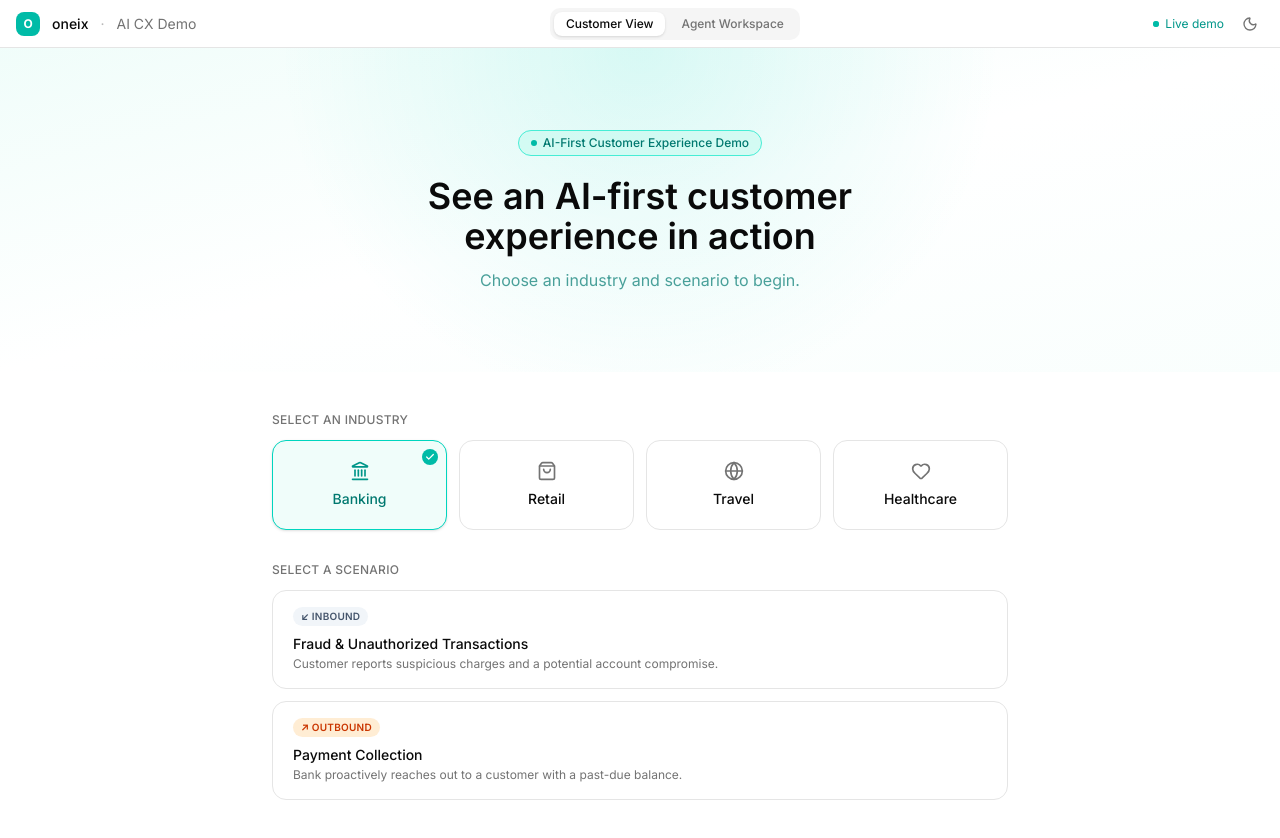
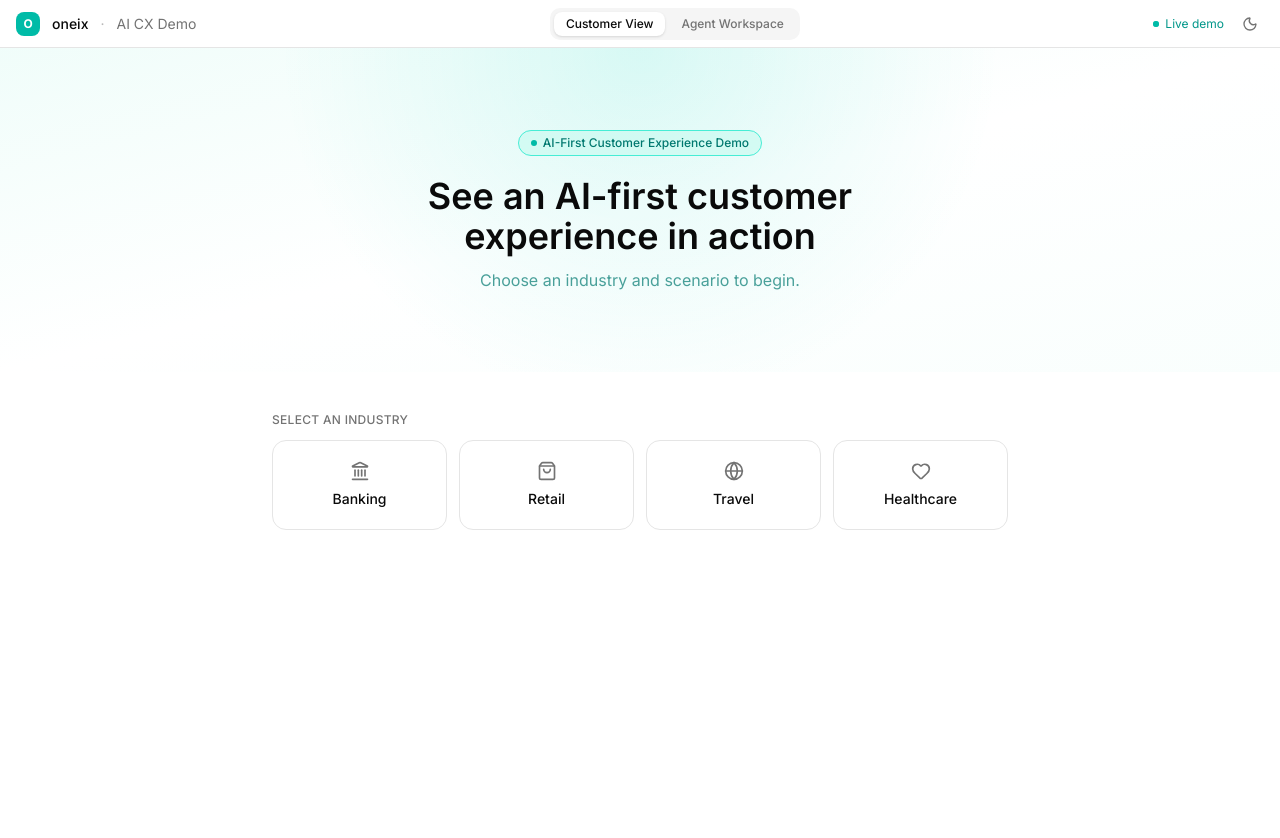
Before and after one commit to regeecasana/oneix-demo, a Next.js app: page / in a window 1280 px wide. After the commit the page ends 800 px from the top, so only its background shows below. Built offline with nearby package versions, Linux system fonts and the light colour scheme.

Commit message:
Don't pre-select an industry on first load
Banking was selected by default, so the scenario list showed up
before the user had chosen anything. Default industry state to null
and hide the "Select a scenario" section entirely until an industry
is picked.

```diff
--- a/components/oneix/demo-app.tsx
+++ b/components/oneix/demo-app.tsx
@@ -13,7 +13,7 @@ import type { IndustryId, ScenarioSummary } from "@/lib/oneix/types"
 
 export function DemoApp() {
   const [view, setView] = useState<"customer" | "agent">("customer")
-  const [industry, setIndustry] = useState<IndustryId>("banking")
+  const [industry, setIndustry] = useState<IndustryId | null>(null)
   const [scenario, setScenario] = useState<ScenarioSummary | null>(null)
   const [chatOpen, setChatOpen] = useState(false)
   const [toastOpen, setToastOpen] = useState(false)
--- a/components/oneix/industry-grid.tsx
+++ b/components/oneix/industry-grid.tsx
@@ -12,13 +12,13 @@ export function IndustryGrid({
   onSelectScenario,
   openScenarioId,
 }: {
-  activeIndustry: IndustryId
+  activeIndustry: IndustryId | null
   onSelectIndustry: (id: IndustryId) => void
   activeScenarioId: string | null
   onSelectScenario: (scenario: ScenarioSummary) => void
   openScenarioId: string | null
 }) {
-  const current = industries.find((i) => i.id === activeIndustry)!
+  const current = industries.find((i) => i.id === activeIndustry)
 
   return (
     <div className="mx-auto max-w-3xl px-4 py-10">
@@ -54,6 +54,8 @@ export function IndustryGrid({
         })}
       </div>
 
+      {current && (
+        <>
           <p className="mt-8 mb-3 text-xs font-medium tracking-wide text-muted-foreground uppercase">
             Select a scenario
           </p>
@@ -100,6 +102,8 @@ export function IndustryGrid({
               )
             })}
           </div>
+        </>
+      )}
     </div>
   )
 }
```
Lines whose indentation alone changed are shown as unchanged.
